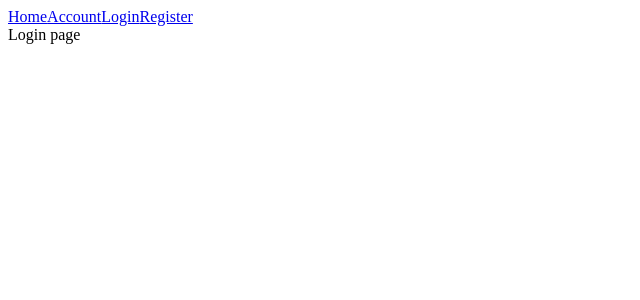
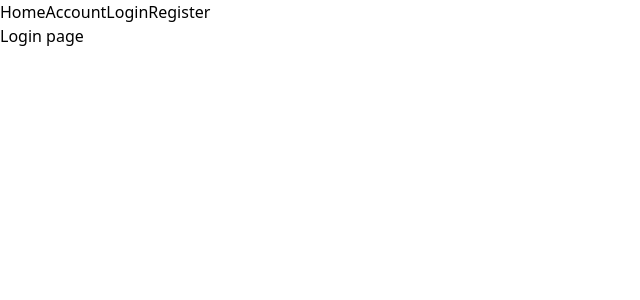
Before and after one commit to zbtechph/dnskit, a Vue app: page /login in a window 1280 px wide. Shown: the top 300 px of the page, without its empty margins (0-640 px from the left). Built offline with nearby package versions, Linux system fonts and the light colour scheme.

Commit message:
tailwindcss install/setp

```diff
--- a/package.json
+++ b/package.json
@@ -13,6 +13,9 @@
   },
   "devDependencies": {
     "@vitejs/plugin-vue": "^1.9.2",
+    "autoprefixer": "^10.3.6",
+    "postcss": "^8.3.8",
+    "tailwindcss": "^2.2.16",
     "vite": "^2.6.0"
   }
 }
--- /dev/null
+++ b/postcss.config.js
@@ -0,0 +1,6 @@
+module.exports = {
+  plugins: {
+    tailwindcss: {},
+    autoprefixer: {},
+  },
+}
--- /dev/null
+++ b/src/index.css
@@ -0,0 +1,3 @@
+@tailwind base;
+@tailwind components;
+@tailwind utilities;
--- a/src/main.js
+++ b/src/main.js
@@ -2,6 +2,7 @@ import { createApp } from 'vue'
 import App from './App.vue'
 import store from './store'
 import router from './router'
+import './index.css'
 
 createApp(App)
     .use(store)
--- /dev/null
+++ b/tailwind.config.js
@@ -0,0 +1,14 @@
+module.exports = {
+  purge: [
+    './index.html',
+    './src/**/*.{vue,js,ts,jsx,tsx}'
+  ],
+  darkMode: false, // or 'media' or 'class'
+  theme: {
+    extend: {},
+  },
+  variants: {
+    extend: {},
+  },
+  plugins: [],
+}
```
Also changed, not shown: 1 other file (tests, documents, lock files or other folders).
